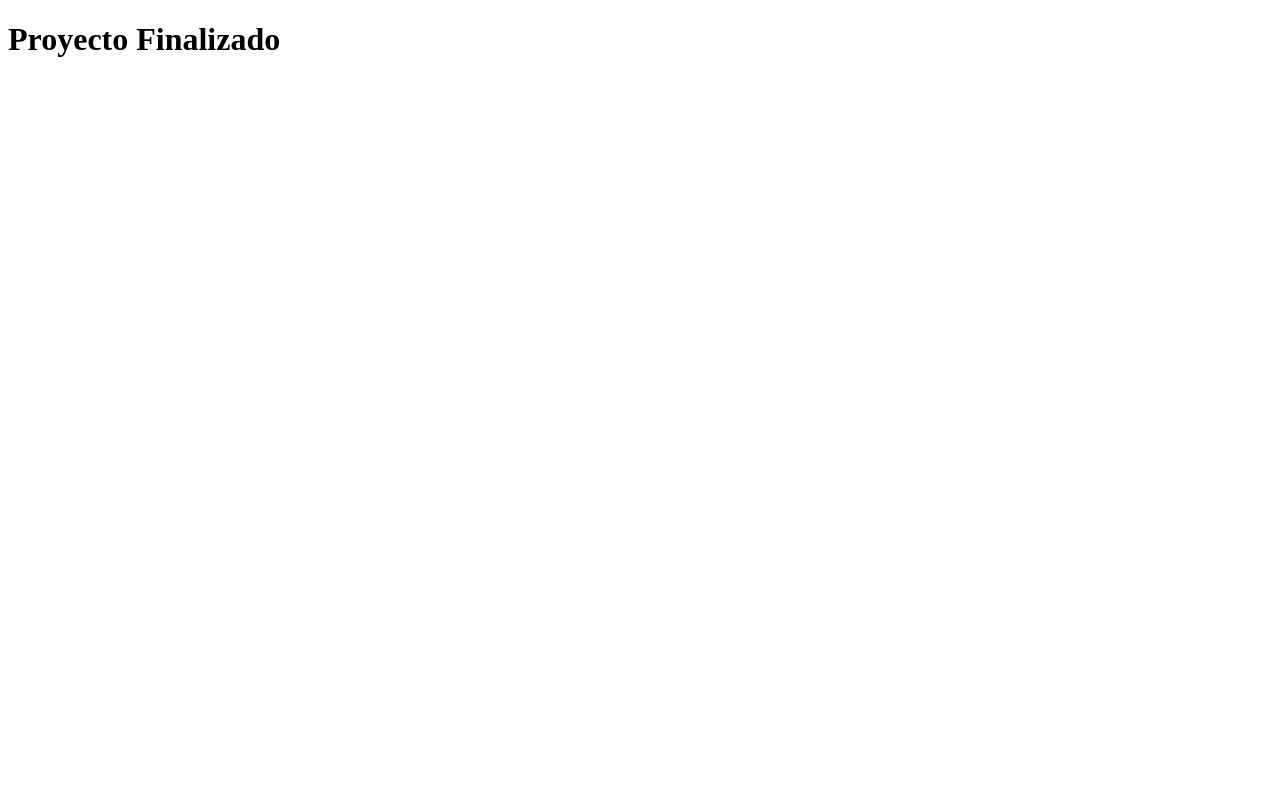
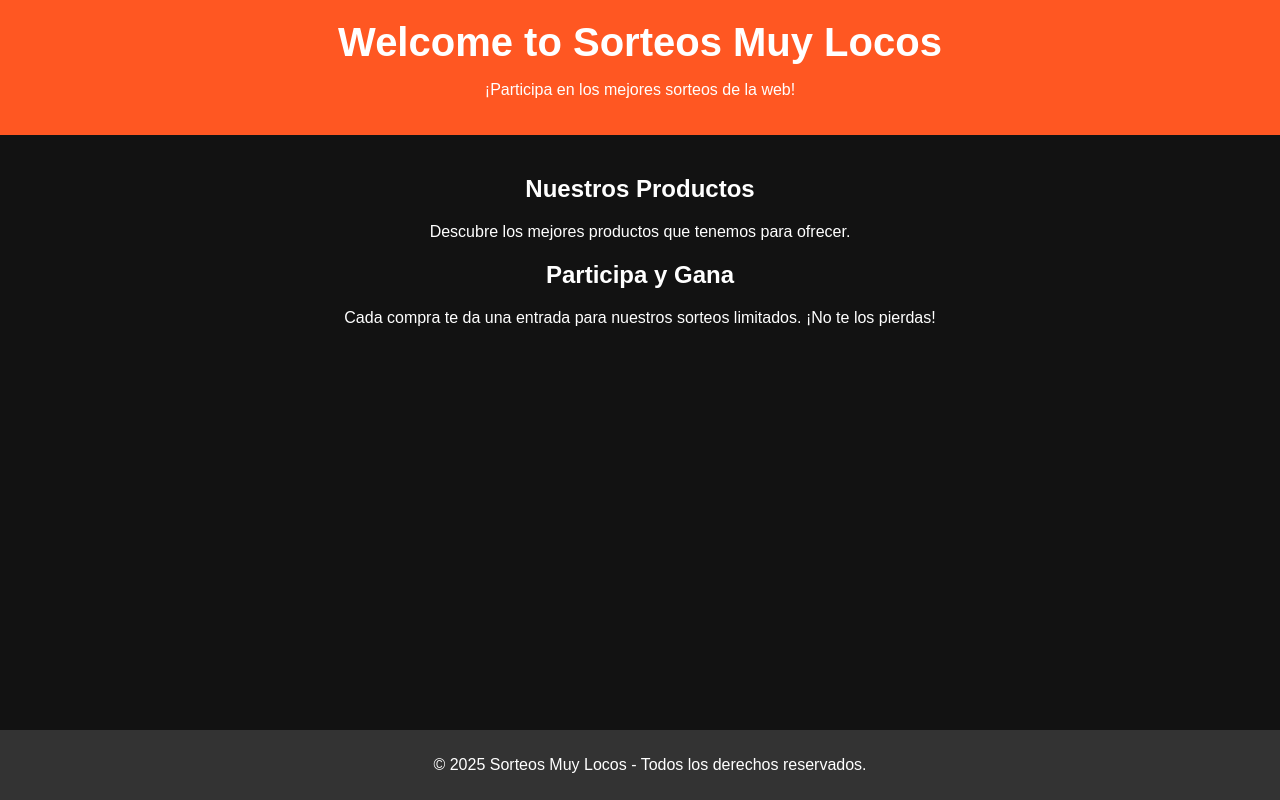
Before and after one commit to danbooos/Muy-locos-, a plain HTML site: page index.html in a window 1280 px wide. Drawn offline with Linux system fonts and the light colour scheme.

Commit message:
Add files via upload

```diff
--- a/index.html
+++ b/index.html
@@ -1 +1,29 @@
-<!DOCTYPE html><html><head><title>Sorteos Muy Locos</title></head><body><h1>Proyecto Finalizado</h1></body></html>
+<!DOCTYPE html>
+<html lang="es">
+<head>
+    <meta charset="UTF-8">
+    <meta name="viewport" content="width=device-width, initial-scale=1.0">
+    <title>Sorteos Muy Locos</title>
+    <link rel="stylesheet" href="style.css">
+</head>
+<body>
+    <header>
+        <h1>Welcome to Sorteos Muy Locos</h1>
+        <p>¡Participa en los mejores sorteos de la web!</p>
+    </header>
+    <main>
+        <section>
+            <h2>Nuestros Productos</h2>
+            <p>Descubre los mejores productos que tenemos para ofrecer.</p>
+        </section>
+        <section>
+            <h2>Participa y Gana</h2>
+            <p>Cada compra te da una entrada para nuestros sorteos limitados. ¡No te los pierdas!</p>
+        </section>
+    </main>
+    <footer>
+        <p>© 2025 Sorteos Muy Locos - Todos los derechos reservados.</p>
+    </footer>
+    <script src="script.js"></script>
+</body>
+</html>
--- /dev/null
+++ b/script.js
@@ -0,0 +1,4 @@
+document.addEventListener('DOMContentLoaded', () => {
+    console.log('Welcome to Sorteos Muy Locos!');
+    alert('¡Gracias por visitar nuestra página! Explora nuestros productos y participa en los sorteos.');
+});
--- /dev/null
+++ b/style.css
@@ -0,0 +1,37 @@
+body {
+    font-family: Arial, sans-serif;
+    background-color: #121212;
+    color: #ffffff;
+    text-align: center;
+    margin: 0;
+    padding: 0;
+}
+
+header {
+    background-color: #ff5722;
+    color: white;
+    padding: 20px;
+}
+
+h1 {
+    font-size: 2.5em;
+    margin: 0;
+}
+
+main {
+    padding: 20px;
+}
+
+section {
+    margin: 20px 0;
+}
+
+footer {
+    background-color: #333;
+    color: #fff;
+    padding: 10px;
+    position: fixed;
+    bottom: 0;
+    width: 100%;
+    text-align: center;
+}
```
Also changed, not shown: 1 other file.
